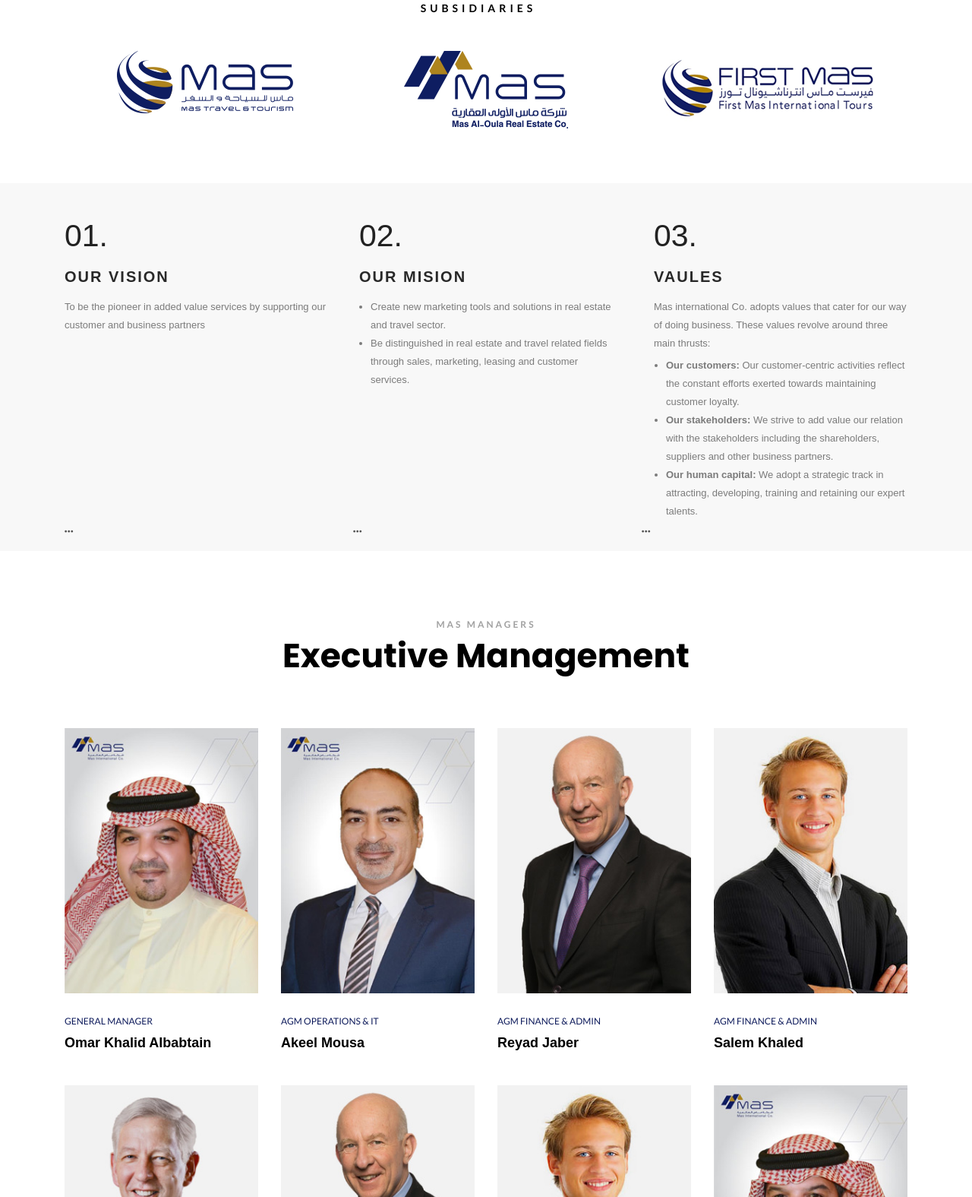
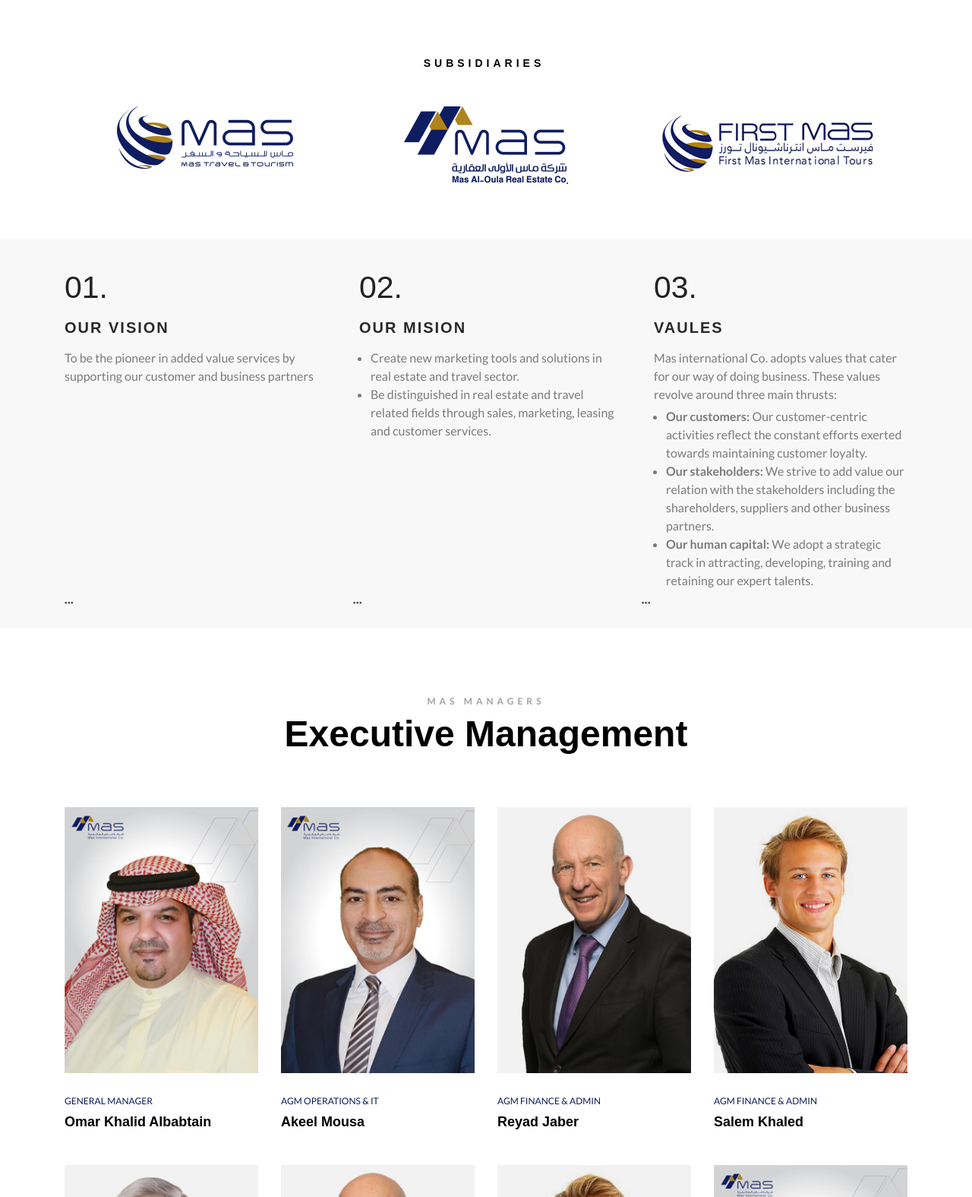
Before and after one commit to SaifulBUBT/mas-internationals, a plain HTML site: page about.html in a window 1280 px wide. Shown: the part 1140-2715 px from the top of the page at 76% size. Drawn offline with Linux system fonts and the light colour scheme.

Commit message:
about page updated

```diff
--- a/about.html
+++ b/about.html
@@ -102,7 +102,7 @@
 								<p>Since its inception in Kuwait in 2003 as an Islamic sharia- compliant entity, Mas International Co. has been thriving as one of the leading innovative real estate marketing service providers. The company excels in providing provisional real estate solution and investor / owner advisory services by promoting real estate units and products in the local and international markets.</p>
 								<p>Moreover, the company activities extend to cover other business areas, such as travel, tourism, and Haj & Umarah. Mas international Company is 100% owned by munshaat real estate projects co. and has been privileged for being the first to launch sukuk Al-intifaa (usufruct sukuk) . </p>
 
-								<img src="images/logo_color.png" alt="">
+								<a href="#"><img src="images/mas-about-logo.png" alt=""></a>
 							</div>
 						</div>
 					</div>
@@ -193,72 +193,88 @@
 						<div class="row">
 								<div class="col-lg-3 col-md-4">
 									<div class="single_executive_content">
+										<a href="#">
 											<img src="images/omar-khalid.jpg" alt="Omar Khalid">
-										<h4><a href="#">General Manager</a></h4>
+											<h4>General Manager</h4>
 											<h3>Omar Khalid Albabtain</h3>
+										</a>
 									</div>
 
 								</div>
 
 								<div class="col-lg-3 col-md-4">
 									<div class="single_executive_content">
+										<a href="#">
 											<img src="images/akeel-musa.jpg" alt="Omar Khalid">
-										<h4><a href="#">AGM Operations & IT</a></h4>
+											<h4>AGM Operations & IT</h4>
 											<h3>Akeel Mousa </h3>
+										</a>
 									</div>
 
 								</div>
 
 								<div class="col-lg-3 col-md-4">
 									<div class="single_executive_content">
+										<a href="#">
 											<img src="images/executive-member-3.jpg" alt="Omar Khalid">
-										<h4><a href="#">AGM Finance & Admin</a></h4>
+											<h4>AGM Finance & Admin</h4>
 											<h3>Reyad Jaber </h3>
+										</a>
 									</div>
 
 								</div>
 
 								<div class="col-lg-3 col-md-4">
 									<div class="single_executive_content">
+										<a href="#">
 											<img src="images/executive-member-4.jpg" alt="Omar Khalid">
-										<h4><a href="#">AGM Finance & Admin</a></h4>
+											<h4>AGM Finance & Admin</h4>
 											<h3>Salem Khaled</h3>
+										</a>
 									</div>
 
 								</div>
 
 								<div class="col-lg-3 col-md-4">
 									<div class="single_executive_content">
+										<a href="#">
 											<img src="images/executive-member-5.jpg" alt="Omar Khalid">
-										<h4><a href="#">General Manager</a></h4>
+											<h4>General Manager</h4>
 											<h3>Omar Khalid Albabtain</h3>
+										</a>
 									</div>
 
 								</div>
 
 								<div class="col-lg-3 col-md-4">
 									<div class="single_executive_content">
+										<a href="#">
 											<img src="images/executive-member-3.jpg" alt="Omar Khalid">
-										<h4><a href="#">AGM Operations & IT</a></h4>
+											<h4>AGM Operations & IT</h4>
 											<h3>Akeel Mousa </h3>
+										</a>
 									</div>
 
 								</div>
 
 								<div class="col-lg-3 col-md-4">
 									<div class="single_executive_content">
+										<a href="#">
 											<img src="images/executive-member-4.jpg" alt="Omar Khalid">
-										<h4><a href="#">AGM Finance & Admin</a></h4>
+											<h4>AGM Finance & Admin</h4>
 											<h3>Reyad Jaber </h3>
+										</a>
 									</div>
 
 								</div>
 
 								<div class="col-lg-3 col-md-4">
 									<div class="single_executive_content">
+										<a href="#">
 											<img src="images/omar-khalid.jpg" alt="Omar Khalid">
-										<h4><a href="#">General Manager</a></h4>
+											<h4>General Manager</h4>
 											<h3>Omar Khalid Albabtain</h3>
+										</a>
 									</div>
 
 								</div>
--- a/css/main.css
+++ b/css/main.css
@@ -494,26 +494,27 @@
 .si_history_content img {
     margin: auto;
     display: block;
-    margin-top: 76px;
+    margin-top: 88px;
 }
 .history_logo img  {
 	   margin: auto;
     display: block;
 }
 .history_logo_heading h6{
-	font-family: 'Lato', sans-serif;
+    font-family: 'Montserrat', sans-serif;
     font-size: 14px;
     font-weight: 700;
     text-transform: uppercase;
     color: #000;
     letter-spacing: 5px;
-   display: inline-block;
-       padding-right: 20px;
+   	display: inline-block;
+    padding-right: 5px;
+    margin-bottom: 0;
 }
 .executive_heading h2 {
     margin-bottom: 0;
-    font-size: 44px;
-font-family: 'Poppins', sans-serif;
+    font-size: 48px;
+    font-family: 'Montserrat', sans-serif;
     font-weight: 700;
     color: #000;
 
@@ -525,26 +526,32 @@
 	font-weight: 700;
 	text-transform: uppercase;
 	color: #a1a1a1;
-	letter-spacing: 3px;
+	letter-spacing: 5px;
+	margin-bottom: 6px;
 }
 
 .si_history_content {
-    padding: 0px 15%;
+    padding: 0px 7%;
     margin-top: 45px;
     margin-bottom: 90px;
 }
 .si_history_content p {
-    /* font-size: 18px; */
-    line-height: 24px;
+    font-size: 18px;
+    font-family: 'Lato', sans-serif;
+    line-height: 28px;
     color: #7b7b7b;
     font-weight: 400;
+    margin-bottom: 0;
 }
 .history_logo_area {
-    margin: 40px 0 0px;
+    margin: 46px 0 0px;
 }
 .executives_content{
-	padding-bottom: 35px;
+	padding-bottom: 30px;
 	margin-top: 68px;
+}
+.single_executive_content a{
+	text-decoration: none;
 }
 .single_executive_content img {
     width: 100%;
@@ -552,8 +559,6 @@
 .single_executive_content h4 {
     margin-top: 30px;
     margin-bottom: 10px;
-}
-.single_executive_content h4 a{
 	font-size: 12px;
 	font-family: 'Lato', sans-serif;
 	font-weight: 400;
@@ -571,7 +576,7 @@
 }
 .si_mision_and_vision_section {
     background-color: #f8f8f8;
-    padding: 45px 0 40px;
+	padding: 40px 0 50px;
     margin-bottom: 90px;
 }
 .mision_and_vision_content {
@@ -596,8 +601,11 @@
 }
 .mision_and_vision_content p {
     color: #7b7b7b;
+    font-family: 'Lato', sans-serif;
+	font-weight: 400;
     line-height: 24px;
     margin-bottom: 5px;
+    font-size: 16px;
 }
 .mision_and_vision_content ul {
     margin: 0;
@@ -606,13 +614,16 @@
 .mision_and_vision_content ul li{
 	 color: #7b7b7b;
     line-height: 24px;
+    font-family: 'Lato', sans-serif;
+	font-weight: 400;
+	font-size: 16px;
 }
 ul.mision_and_vision_value {
     padding-left: 30px;
 }
 a.si_read_more {
     position: absolute;
-    bottom: -25px;
+    bottom: -27px;
     display: block;
     left: 0;
 }
```
Also changed, not shown: images/mas-about-logo.png (added). Lines whose indentation alone changed are shown as unchanged.
